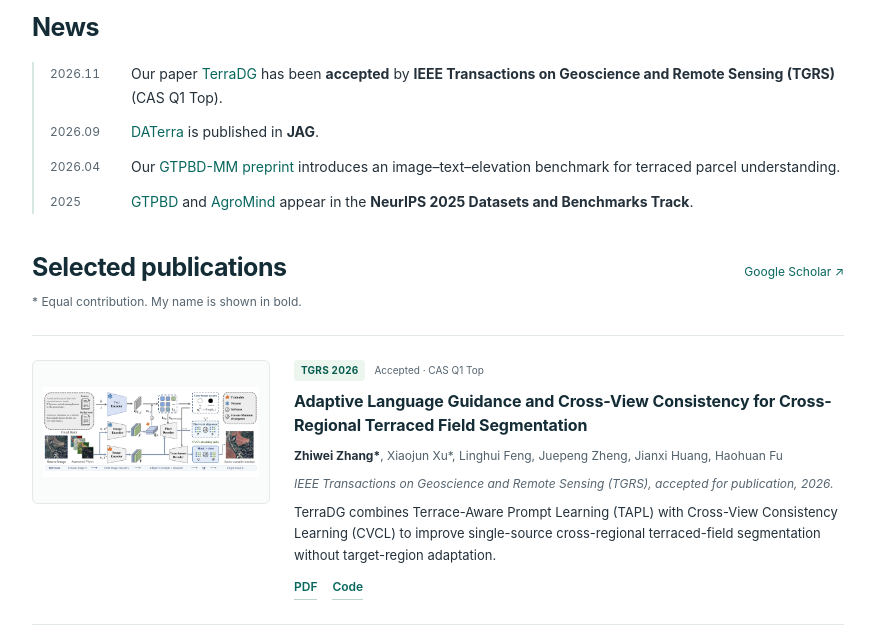
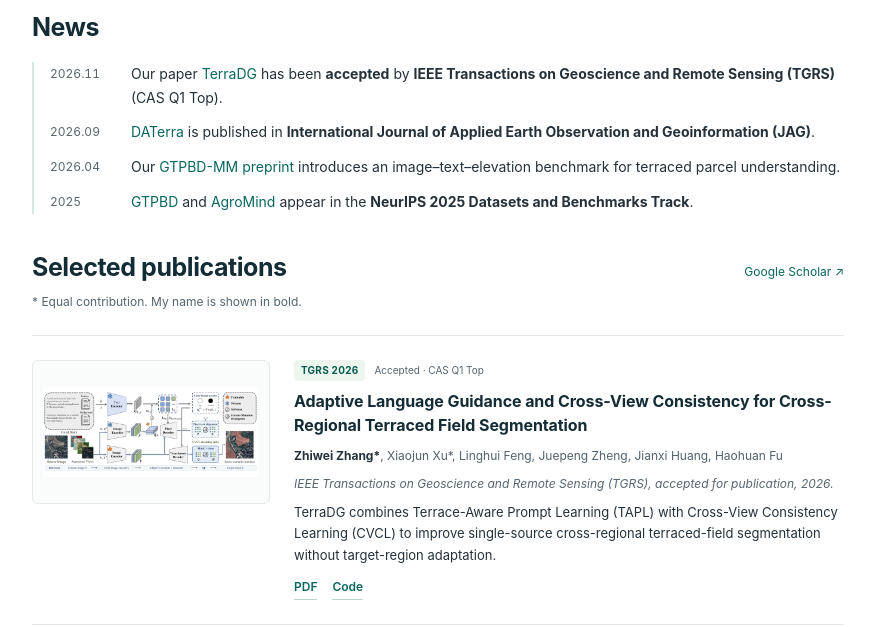
Before and after one commit to Z-ZW-WXQ/z-zw-wxq.github.io, a plain HTML site: page index.html in a window 1280 px wide. Shown: the part 1140-1767 px from the top of the page, without its empty margins (348-1223 px from the left). Drawn offline with Linux system fonts and the light colour scheme.

Commit message:
Update index.html

```diff
--- a/index.html
+++ b/index.html
@@ -90,7 +90,7 @@
         <h2 id="news-title">News</h2>
         <ul class="news-list">
           <li><time datetime="2026-11">2026.11</time><span>Our paper <a href="assets/TerraDG_final.pdf" target="_blank" rel="noopener noreferrer">TerraDG</a> has been <strong>accepted</strong> by <strong>IEEE Transactions on Geoscience and Remote Sensing (TGRS)</strong> (CAS Q1 Top).</span></li>
-          <li><time datetime="2026-09">2026.09</time><span><a href="https://doi.org/10.1016/j.jag.2026.105579" target="_blank" rel="noopener noreferrer">DATerra</a> is published in <strong>JAG</strong>.</span></li>
+          <li><time datetime="2026-09">2026.09</time><span><a href="https://doi.org/10.1016/j.jag.2026.105579" target="_blank" rel="noopener noreferrer">DATerra</a> is published in <strong>International Journal of Applied Earth Observation and Geoinformation (JAG)</strong>.</span></li>
           <li><time datetime="2026-04">2026.04</time><span>Our <a href="https://arxiv.org/abs/2604.12315" target="_blank" rel="noopener noreferrer">GTPBD-MM preprint</a> introduces an image–text–elevation benchmark for terraced parcel understanding.</span></li>
           <li><time datetime="2025">2025</time><span><a href="https://openreview.net/forum?id=A3aV30YGqP" target="_blank" rel="noopener noreferrer">GTPBD</a> and <a href="https://rssysu.github.io/AgroMind/" target="_blank" rel="noopener noreferrer">AgroMind</a> appear in the <strong>NeurIPS 2025 Datasets and Benchmarks Track</strong>.</span></li>
         </ul>
```
